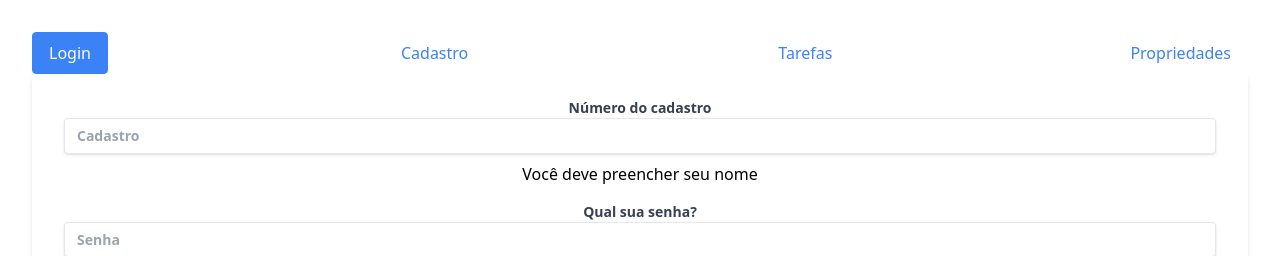
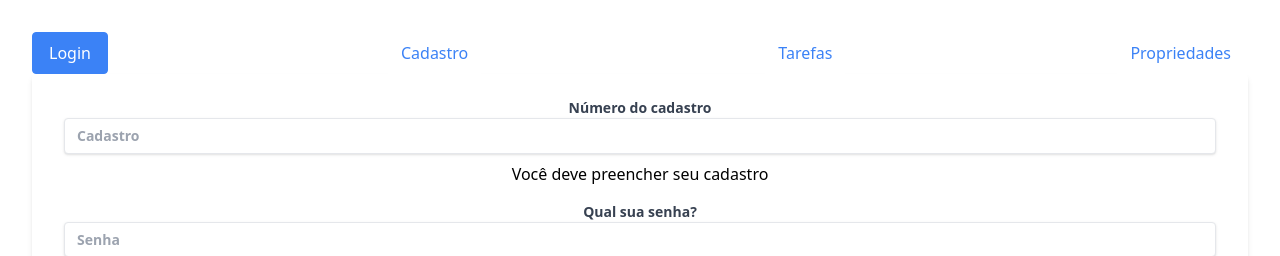
Before and after one commit to anaclaraborchardt/React-To-do, a React (Vite) app: page / in a window 1280 px wide. Shown: the top 256 px of the page. Built offline with nearby package versions, Linux system fonts and the light colour scheme.

Commit message:
properties voltam a funcionar, separa hooks

```diff
--- a/src/App.jsx
+++ b/src/App.jsx
@@ -6,8 +6,6 @@ import CardsTarefas from "./cards/CardsTarefas";
 import { BrowserRouter, Routes, Route } from "react-router-dom";
 import Formulario from "./form/Formulario";
 import PropertyAdding from "./properties/PropertyAdding";
-import PropertiesCards from "./cards/PropertiesCards";
-import CardsReturn from "./cards/CardsReturn";
 
 const App = () => {
   const INITIAL_EXPENSES = [];
@@ -25,7 +23,7 @@ const App = () => {
 
   const addPropertyHandler = (property) => {
     setProperties((prevProperty) => {
-      return [...property, ...prevProperty];
+      return [property, ...prevProperty];
     });
   };
 
--- a/src/form/Input.jsx
+++ b/src/form/Input.jsx
@@ -1,6 +1,6 @@
 import { useState } from "react";
 import './Formulario.css';
-import useInput from './hooks-input';
+import useInput from '../hooks/hooks-input';
 
 const Input = (props) => { // Removed unused props parameter
 
@@ -62,7 +62,7 @@ const Input = (props) => { // Removed unused props parameter
                             placeholder="Cadastro"
                             value={numberEnteredInput}></input>
                     </label>
-                    {!validnumberEnteredInput && <p>Você deve preencher seu nome</p>}
+                    {!validnumberEnteredInput && <p>Você deve preencher seu cadastro</p>}
                 </div>
 
                 <div className="mb-4">
```
Also changed, not shown: src/hooks/hooks-input.jsx (renamed from src/form/hooks-input.jsx).
